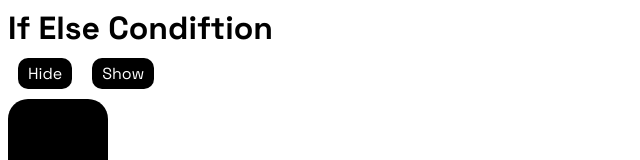
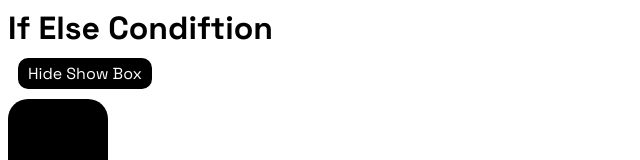
Before and after one commit to elishabhatti/angular-app, an Angular app: page / in a window 1280 px wide. Shown: the top 160 px of the page, without its empty margins (0-640 px from the left). Built offline with nearby package versions, Linux system fonts and the light colour scheme.

Commit message:
hide show box with one function

```diff
--- a/src/app/app.html
+++ b/src/app/app.html
@@ -1,6 +1,6 @@
 <h1>If Else Condiftion</h1>
-<button (click)="hideDiv()">Hide</button>
-<button (click)="showDiv()">Show</button>
+<button (click)="hideShowDiv()">Hide Show Box</button>
+
 @if(display) {
 <div class="box"></div>
 }
--- a/src/app/app.ts
+++ b/src/app/app.ts
@@ -8,10 +8,8 @@ import { Component } from '@angular/core';
 })
 export class App {
   display: boolean = true;
-  hideDiv() {
-    this.display = false;
-  }
-  showDiv() {
-    this.display = true;
+
+  hideShowDiv() {
+    this.display = !this.display;
   }
 }
```
